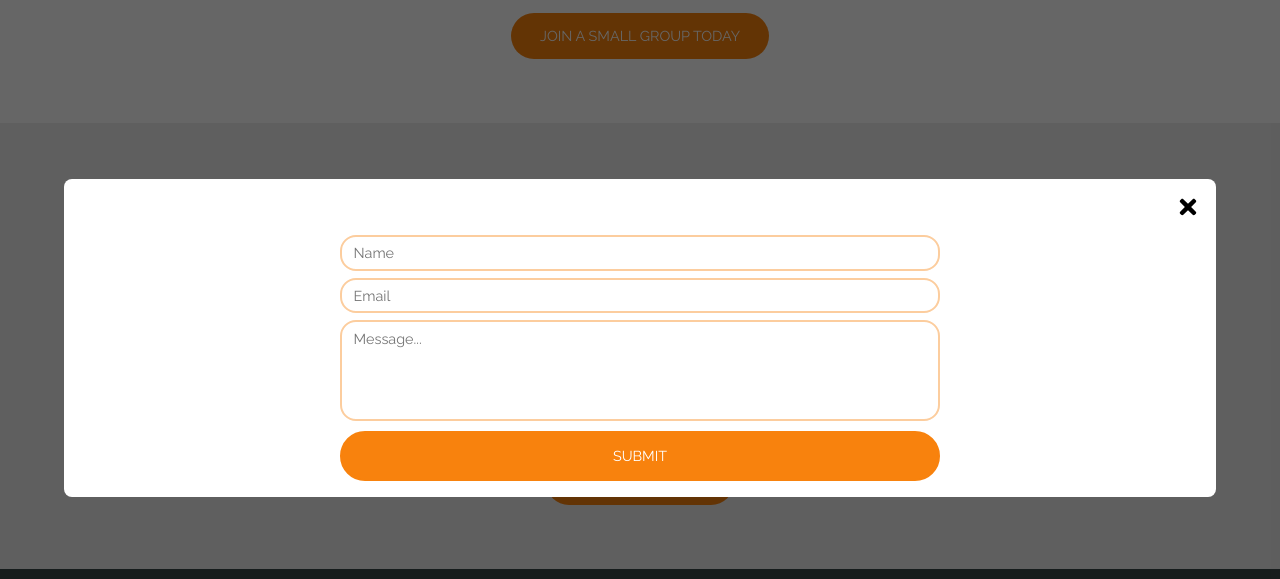
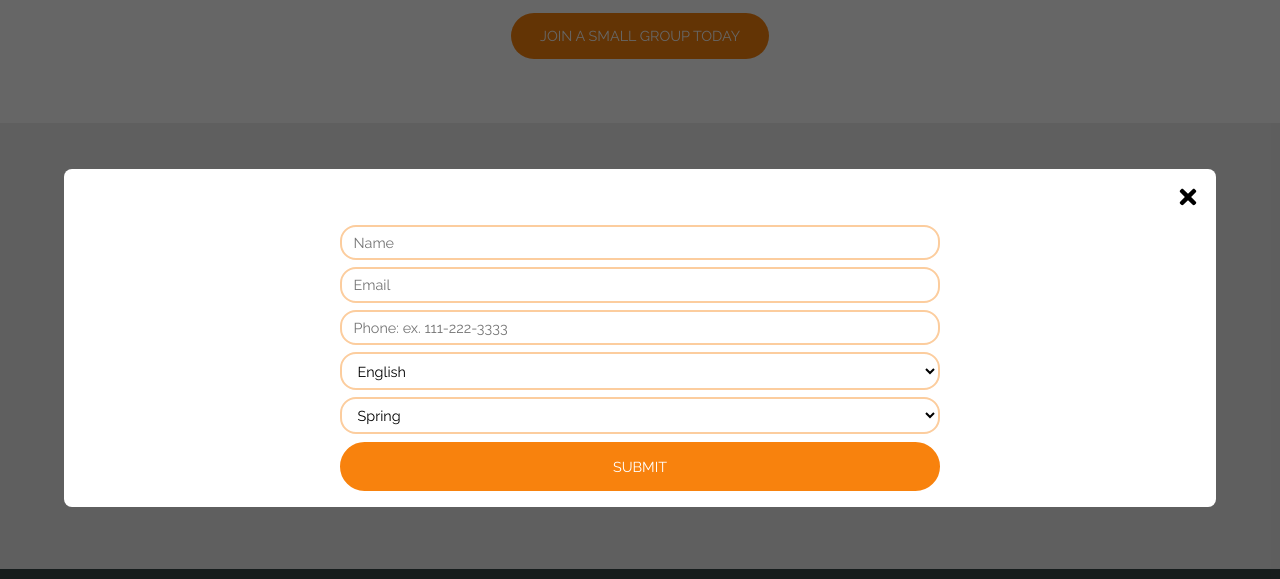
Before and after one commit to ajscholz/one-hope-church-website, a Gatsby site: page /next-steps in a window 1280 px wide. Both pictures are taken after a click on the button "SIGN UP FOR NEXT". Shown: the part 1220-1799 px from the top of the page. Built offline with nearby package versions, Linux system fonts and the light colour scheme; Gatsby itself is replaced by a stand-in of ours.

Commit message:
created nextform

```diff
--- a/src/components/Modal.js
+++ b/src/components/Modal.js
@@ -4,10 +4,13 @@ import styled from "styled-components"
 
 import { FaTimes } from "react-icons/fa"
 
+// https://upmostly.com/tutorials/modal-components-react-custom-hooks
+
 export default ({ isShowing, hide, children }) =>
   isShowing
     ? ReactDOM.createPortal(
-        <ModalOverlay onClick={hide}>
+        // <ModalOverlay onClick={hide}>
+        <ModalOverlay>
           <ModalWrapper aria-modal aria-hidden tab-Index={-1} role="dialog">
             <Modal>
               <Header>
--- /dev/null
+++ b/src/components/NextForm.js
@@ -0,0 +1,181 @@
+import React from "react"
+import { Formik, Form, Field, FieldArray, ErrorMessage } from "formik"
+import * as Yup from "yup"
+import styled from "styled-components"
+
+import Button from "./Button"
+
+// Yup validation schema for formik form
+const ContactSchema = Yup.object().shape({
+  name: Yup.string()
+    .min(3, "*Too Short!")
+    .max(50, "*Too Long!")
+    .required("*Required"),
+  email: Yup.string()
+    .email("*Invalid email")
+    .required("*Required"),
+})
+
+export default ({ className }) => {
+  return (
+    <Formik
+      initialValues={{
+        name: "",
+        email: "",
+        phone: "",
+        language: "",
+        session: "",
+      }}
+      validationSchema={ContactSchema}
+      onSubmit={(values, { setSubmitting }) => {
+        setTimeout(() => {
+          alert(JSON.stringify(values, null, 2))
+          setSubmitting(false)
+        }, 400)
+      }}
+    >
+      {({ errors, isSubmitting, values }) => (
+        <StyledForm className={className}>
+          <FieldWrapper>
+            <StyledField
+              type="text"
+              name="name"
+              placeholder="Name"
+              error={errors.name}
+              className={className}
+            />
+            <StyledErrorMessage
+              name="name"
+              component="div"
+              className={className}
+            />
+          </FieldWrapper>
+
+          <FieldWrapper>
+            <StyledField
+              type="email"
+              name="email"
+              placeholder="Email"
+              error={errors.email}
+              className={className}
+            />
+            <StyledErrorMessage
+              name="email"
+              component="div"
+              className={className}
+            />
+          </FieldWrapper>
+
+          <FieldWrapper>
+            <StyledField
+              type="tel"
+              name="phone"
+              placeholder="Phone: ex. 111-222-3333"
+              error={errors.phone}
+              className={className}
+            />
+            <StyledErrorMessage
+              name="phone"
+              component="div"
+              className={className}
+            />
+          </FieldWrapper>
+          <FieldWrapper>
+            <StyledField
+              component="select"
+              name="language"
+              placeholder="which language?"
+              className={className}
+            >
+              <option>English</option>
+              <option>Spanish</option>
+              <option>Portugese</option>
+            </StyledField>
+          </FieldWrapper>
+          <FieldWrapper>
+            <StyledField
+              component="select"
+              name="session"
+              placeholder="Which session will you attend?"
+              className={className}
+            >
+              <option>Spring</option>
+              <option>Summer</option>
+              <option>Fall</option>
+              <option>Winter</option>
+            </StyledField>
+          </FieldWrapper>
+          <StyledButton
+            type="submit"
+            disabled={
+              errors.name || errors.email || errors.message || isSubmitting
+            }
+            className={className}
+          >
+            Submit
+          </StyledButton>
+        </StyledForm>
+      )}
+    </Formik>
+  )
+}
+
+const StyledForm = styled(Form)`
+  width: 100%;
+  max-width: 600px;
+  margin: 0 auto;
+  display: grid;
+  grid-template-columns: 100%;
+  grid-template-rows: repeat(4, auto);
+  grid-gap: 0.5em;
+  font-size: 0.9rem;
+`
+
+const FieldWrapper = styled.div`
+  position: relative;
+  display: flex;
+`
+
+const StyledField = styled(Field)`
+  outline: none;
+  width: 100%;
+  padding: 0.5em 0.8em;
+  font-size: 1em;
+  resize: none;
+  box-sizing: border-box;
+  border: ${props => (props.error ? "2px solid tomato" : "2px solid #fccd9e")};
+  border-radius: 16px;
+  background: transparent;
+  transition: all 0.3s ease;
+  &:focus {
+    border: 2px solid #f8820d;
+  }
+`
+
+const StyledErrorMessage = styled(ErrorMessage)`
+  position: absolute;
+  bottom: 2px;
+  right: 2px;
+  border-radius: 16px;
+  background: transparent;
+  padding: 0.5em;
+  font-size: 1em;
+  color: tomato;
+  box-sizing: border-box;
+  justify-self: flex-end;
+  align-self: flex-end;
+`
+
+const StyledButton = styled(Button)`
+  outline: none;
+  width: 100%;
+  transition: all 0.3s ease;
+  cursor: pointer;
+  border: 2px solid #f8820d;
+  &:hover,
+  &:focus {
+    transform: scale(1.05);
+    background: none;
+    color: #f8820d;
+  }
+`
--- a/src/pages/next-steps.js
+++ b/src/pages/next-steps.js
@@ -10,6 +10,7 @@ import Banner from "../components/Banner"
 import Title from "../components/Title"
 import Button from "../components/Button"
 import Modal from "../components/Modal"
+import NextForm from "../components/NextForm"
 import ContactForm from "../components/ContactForm"
 
 import useModal from "../utils/hooks/useModal"
@@ -67,7 +68,15 @@ const NextSteps = ({ data }) => {
           <li>A support sytem to do life with</li>
           <li>Ordinary people together on an extraordinary mission</li>
         </ul>
-        <Button>Join A Small Group Today</Button>
+        <Button
+          id="groups-button"
+          data-form="ContactForm"
+          onClick={e => {
+            console.log(`${e.target}`)
+          }}
+        >
+          Join A Small Group Today
+        </Button>
       </Section>
       <Section>
         <Title>Next</Title>
@@ -90,7 +99,7 @@ const NextSteps = ({ data }) => {
         <Button onClick={toggle}>Sign up for Next</Button>
       </Section>
       <Modal isShowing={isShowing} hide={toggle}>
-        <ContactForm />
+        <NextForm />
       </Modal>
     </>
   )
```
